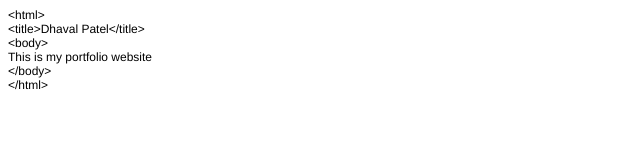
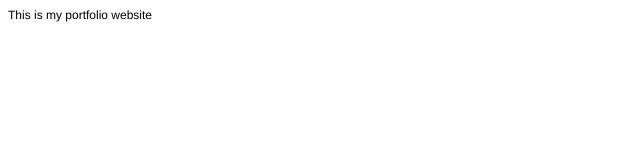
Before and after one commit to iimThevalPatel/portfolio.github.io, a plain HTML site: page index.html in a window 1280 px wide. Shown: the whole page, without its empty margins (0-640 px from the left). Drawn offline with Linux system fonts and the light colour scheme.

Commit message:
Update index.html

```diff
--- a/index.html
+++ b/index.html
@@ -3,7 +3,7 @@
 <head>
   <meta http-equiv="Content-Type" content="text/html; charset=utf-8">
   <meta http-equiv="Content-Style-Type" content="text/css">
-  <title></title>
+  <title>Dhaval Patel</title>
   <meta name="Generator" content="Cocoa HTML Writer">
   <meta name="CocoaVersion" content="2113.2">
   <style type="text/css">
@@ -11,11 +11,6 @@
   </style>
 </head>
 <body>
-<p class="p1">&lt;html&gt;</p>
-<p class="p1">&lt;title&gt;Dhaval Patel&lt;/title&gt;</p>
-<p class="p1">&lt;body&gt;</p>
 <p class="p1">This is my portfolio website</p>
-<p class="p1">&lt;/body&gt;</p>
-<p class="p1">&lt;/html&gt;</p>
 </body>
 </html>
```
